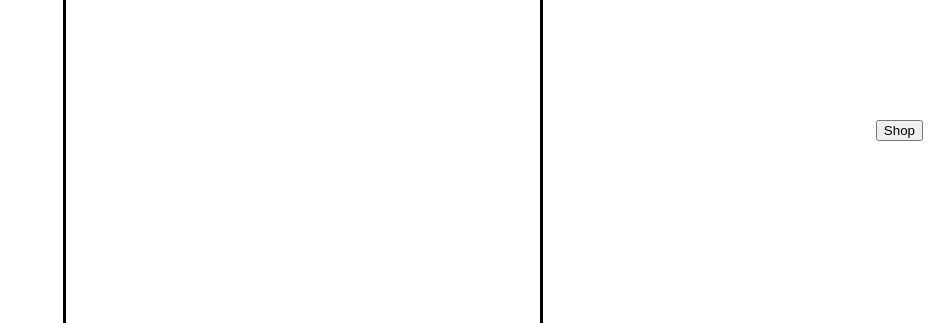
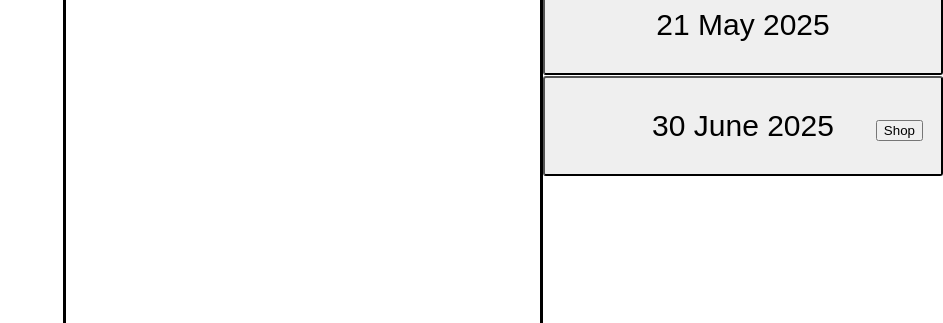
Before and after one commit to Jordy1321/Clicker-game-extra-opdracht, a PHP site: page / in a window 1280 px wide; the page is wider, and only the part inside the window is pictured. Shown: the part 639-962 px from the top of that part, without its empty margins (337-1280 px from the left). Run offline with PHP 8.4, Linux system fonts and the light colour scheme.

Commit message:
test updated
button stuff

```diff
--- a/main/index.html
+++ b/main/index.html
@@ -25,21 +25,31 @@
             <p id="jCoins">0</p>
         </div>
     </div>
-
     <div id="leftBox">
         <img id="clickButton"
             src="https://cdn.discordapp.com/attachments/663678139268071437/1211973836895944724/WhatsApp_Image_2024-02-26_at_21.02.07-removebg-preview.png?ex=65f02598&is=65ddb098&hm=7c72cc7a4a2ccfe3c87442d0bc2a2da13dee1680f435e2dd578cf45bd160e0d7&"
             alt="Center Image">
     </div>
     <div id="rightBox">
-        <img id="clickButton"
-            src="https://cdn.discordapp.com/attachments/663678139268071437/1211973836895944724/WhatsApp_Image_2024-02-26_at_21.02.07-removebg-preview.png?ex=65f02598&is=65ddb098&hm=7c72cc7a4a2ccfe3c87442d0bc2a2da13dee1680f435e2dd578cf45bd160e0d7&"
-            alt="Center Image">
+        <div class="event">
+                <button id="buyAutoClicker" class="item-button">
+                    <img src="https://cdn.discordapp.com/attachments/663678139268071437/1212479867623571466/image-removebg-preview_2.png?ex=65f1fcdf&is=65df87df&hm=e0339fb37f5076577245a6be84ba908bb875d8b1906f11c7d28621377fba6867&" alt="item1">
+                    <p>Auto Clicker</p>
+                    <p id="costAutoClicker">10</p>
+                </button>
+            <a href="Book2.html"> <button class="btn2">30 April 2025</button></a>
+            <a href="https://sentry.io/answers/"> <button class="btn2">10 May 2025</button></a>
+            <a href="https://sentry.io/answers/"> <button class="btn2">21 May 2025</button></a>
+            <a href="https://sentry.io/answers/"> <button class="btn2">30 June 2025</button></a>
         </div>
+    </div>
+    <div class="Stext"></div>
     <div id="startingText">
-        <p>Welcome to Idle Tosti Clicker! Click the magical <span class="BTS"><img src="https://cdn.discordapp.com/attachments/663678139268071437/1211973836895944724/WhatsApp_Image_2024-02-26_at_21.02.07-removebg-preview.png?ex=65f02598&is=65ddb098&hm=7c72cc7a4a2ccfe3c87442d0bc2a2da13dee1680f435e2dd578cf45bd160e0d7&"></span> to earn points.</p>
+        <p>Welcome to Idle Tosti Clicker! Click the magical <span class="BTS"><img
+                    src="https://cdn.discordapp.com/attachments/663678139268071437/1211973836895944724/WhatsApp_Image_2024-02-26_at_21.02.07-removebg-preview.png?ex=65f02598&is=65ddb098&hm=7c72cc7a4a2ccfe3c87442d0bc2a2da13dee1680f435e2dd578cf45bd160e0d7&"></span>
+            to earn points.</p>
     </div>
-
+    </div>
     <div id="inventory"></div>
 
     <div id="registerForm" style="display: none;">
--- a/main/style.css
+++ b/main/style.css
@@ -130,3 +130,36 @@ body {
 .BTS img{
     height: 30px;
 }
+
+.event button{
+    margin-top: 1px;
+    width: 100%;
+    height: 100px;
+    font-size: 30px;
+    border-radius: 3px;
+}
+
+.item-button {
+    display: flex;
+    flex-direction: column;
+    align-items: center;
+    padding: 10px;
+    border: 1px solid #ccc; /* Optional: add a border for better visibility */
+    background-color: #f0f0f0; /* Optional: add a background color */
+    cursor: pointer;
+}
+
+.item-button img {
+    max-width: 100%;
+    height: auto;
+}
+
+.item-button p {
+    margin: 5px 0;
+    font-size: 14px;
+}
+
+.item-button #costAutoClicker {
+    font-weight: bold;
+    color: #007bff; /* Optional: customize the color */
+}
```
Lines whose indentation alone changed are shown as unchanged.
